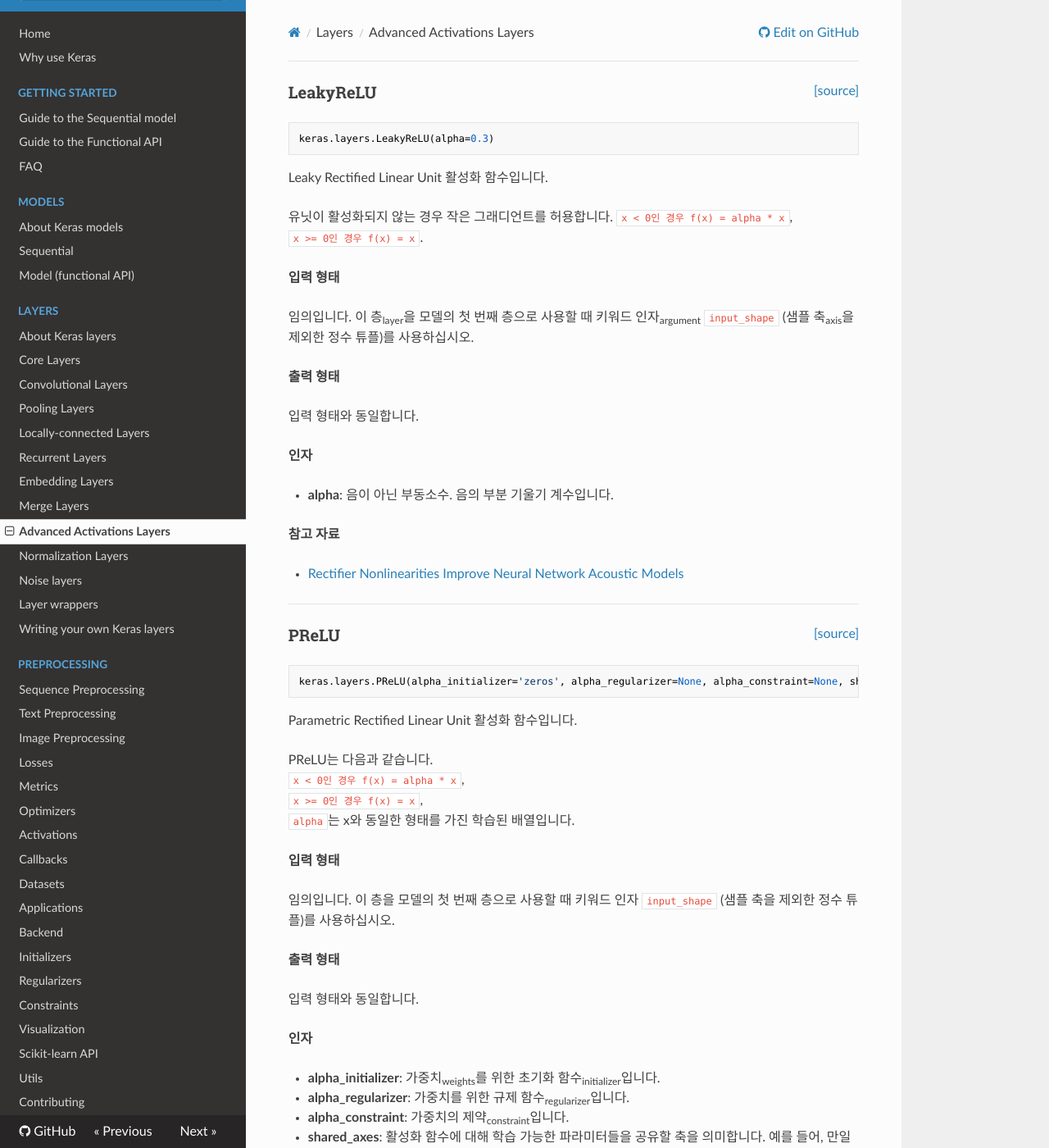
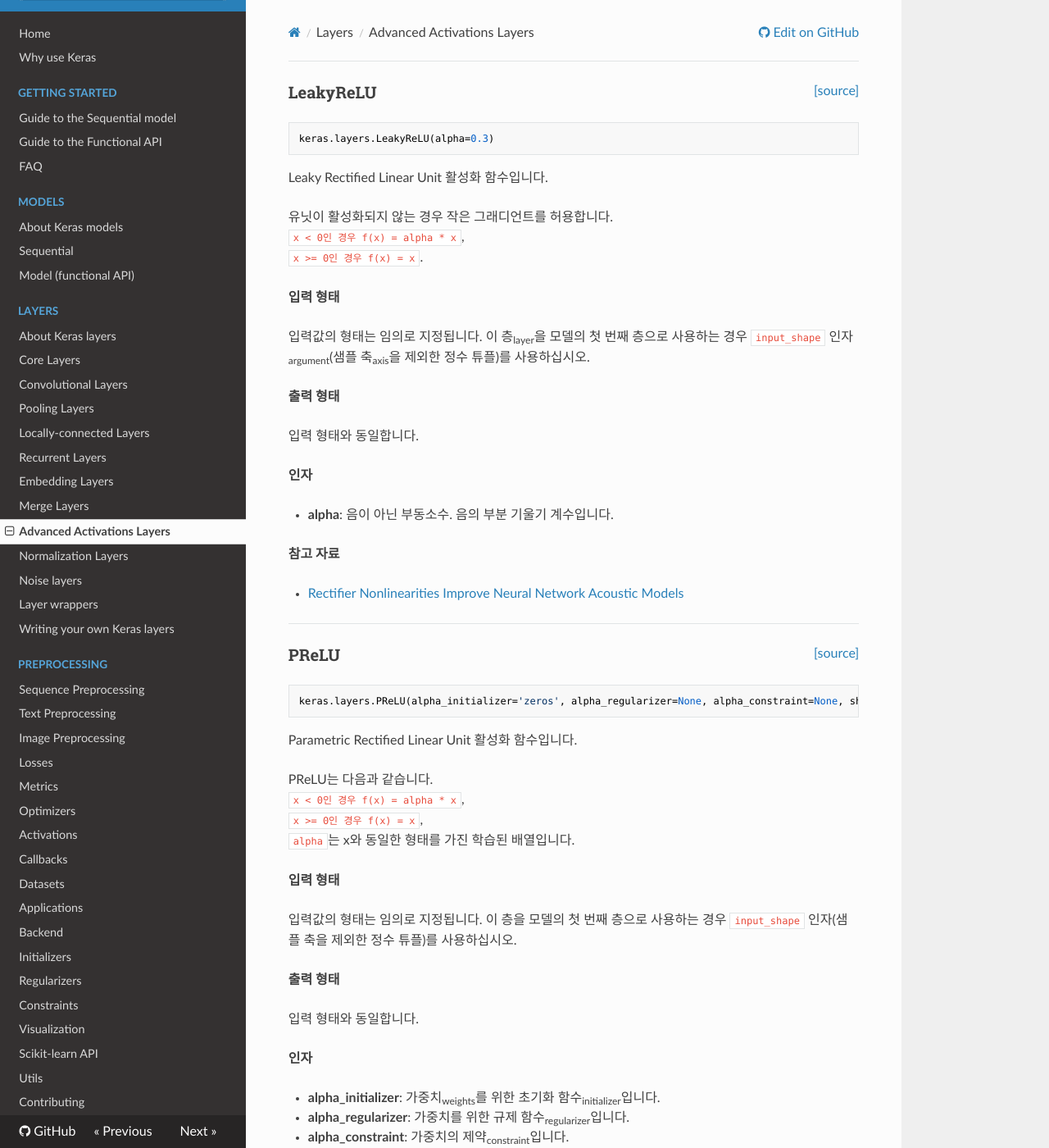
Before and after one commit to keras-team/keras-docs-ko, an MkDocs documentation site: the page built from sources/layers/advanced-activations.md, in a window 1280 px wide and 1400 px high. Shown: the whole window at 82% size. Built offline with MkDocs 1.6.1, drawn with Linux system fonts in a browser that asks for light colours; nearby versions of some CDN libraries; some of the changed text lies outside the part shown.

Commit message:
Update advanced-activations.md

```diff
--- a/sources/layers/advanced-activations.md
+++ b/sources/layers/advanced-activations.md
@@ -13,7 +13,7 @@
 
 __입력 형태__
 
-임의입니다. 이 층<sub>layer</sub>을 모델의 첫 번째 층으로 사용할 때 키워드 인자<sub>argument</sub> `input_shape` (샘플 축<sub>axis</sub>을 제외한 정수 튜플)를 사용하십시오.
+입력값의 형태는 임의로 지정됩니다. 이 층<sub>layer</sub>을 모델의 첫 번째 층으로 사용하는 경우 `input_shape` 인자<sub>argument</sub>(샘플 축<sub>axis</sub>을 제외한 정수 튜플)를 사용하십시오.
 
 __출력 형태__
 
@@ -46,7 +46,7 @@
 
 __입력 형태__
 
-임의입니다. 이 층을 모델의 첫 번째 층으로 사용할 때 키워드 인자 `input_shape` (샘플 축을 제외한 정수 튜플)를 사용하십시오.
+입력값의 형태는 임의로 지정됩니다. 이 층을 모델의 첫 번째 층으로 사용하는 경우 `input_shape` 인자(샘플 축을 제외한 정수 튜플)를 사용하십시오.
 
 __출력 형태__
 
@@ -81,7 +81,7 @@
 
 __입력 형태__
 
-임의입니다. 이 층을 모델의 첫 번째 층으로 사용할 때 키워드 인자 `input_shape` (샘플 축을 제외한 정수 튜플)를 사용하십시오.
+입력값의 형태는 임의로 지정됩니다. 이 층을 모델의 첫 번째 층으로 사용하는 경우 `input_shape` 인자(샘플 축을 제외한 정수 튜플)를 사용하십시오.
 
 __출력 형태__
 
@@ -113,7 +113,7 @@
 
 __입력 형태__
 
-임의입니다. 이 층을 모델의 첫 번째 층으로 사용할 때 키워드 인자 `input_shape` (샘플 축을 제외한 정수 튜플)를 사용하십시오.
+입력값의 형태는 임의로 지정됩니다. 이 층을 모델의 첫 번째 층으로 사용하는 경우 `input_shape` 인자(샘플 축을 제외한 정수 튜플)를 사용하십시오.
 
 __출력 형태__
 
@@ -141,7 +141,7 @@
 
 __입력 형태__
 
-임의입니다. 이 층을 모델의 첫 번째 층으로 사용할 때 키워드 인자 `input_shape` (샘플 축을 제외한 정수 튜플)를 사용하십시오.
+입력값의 형태는 임의로 지정됩니다. 이 층을 모델의 첫 번째 층으로 사용하는 경우 `input_shape` 인자(샘플 축을 제외한 정수 튜플)를 사용하십시오.
 
 __출력 형태__
 
@@ -171,7 +171,7 @@
 
 __입력 형태__
 
-임의입니다. 이 층을 모델의 첫 번째 층으로 사용할 때 키워드 인자 `input_shape` (샘플 축을 제외한 정수 튜플)를 사용하십시오.
+입력값의 형태는 임의로 지정됩니다. 이 층을 모델의 첫 번째 층으로 사용하는 경우 `input_shape` 인자(샘플 축을 제외한 정수 튜플)를 사용하십시오.
 
 __출력 형태__
 
```
